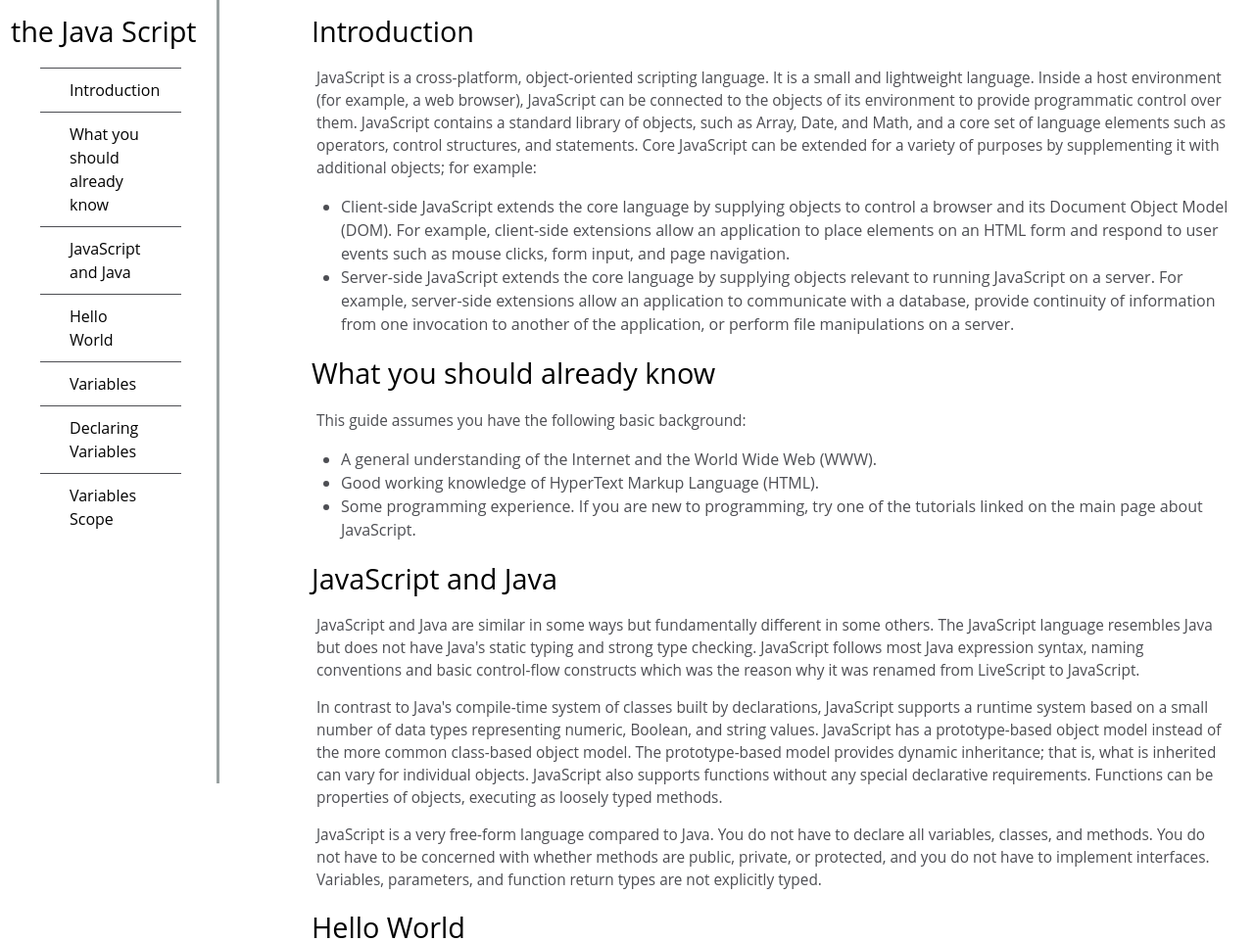
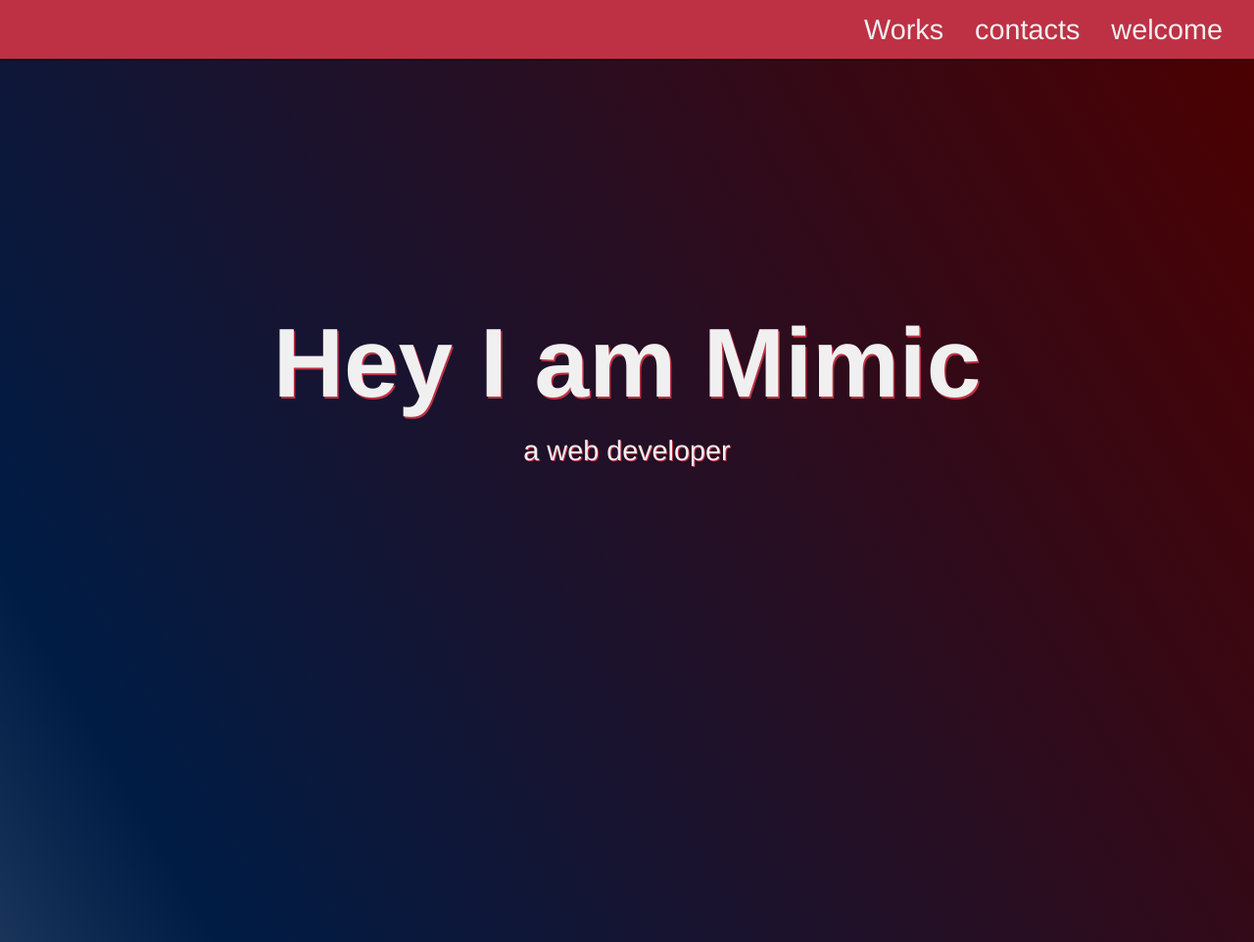
Before and after one commit to DavidYashar/YasharBaradarvar, a PHP site: page / in a window 1280 px wide. Shown: the top 962 px of the page at 98% size. Run offline with PHP 8.4, Linux system fonts and the light colour scheme.

Commit message:
personal portfolio page

```diff
--- a/index.html
+++ b/index.html
@@ -2,133 +2,54 @@
 <html lang="en">
 <head>
     <meta charset="UTF-8">
-    <link rel="stylesheet" href="styles.css">
     <meta http-equiv="X-UA-Compatible" content="IE=edge">
     <meta name="viewport" content="width=device-width, initial-scale=1.0">
-    <title>Technical Documentation</title>
+    <link rel="stylesheet" href="styles.css">
+    <link rel="stylesheet" href="https://cdnjs.cloudflare.com/ajax/libs/font-awesome/4.7.0/css/font-awesome.min.css">
+    <title>Personal Portfolio WebPage</title>
 </head>
 <body>
-    <main id="main-doc">
-
-        <nav id="navbar">
-            <header> the Java Script</header>
-            <!-- <a class="nav-link">This technical documentation is about the Java Script</a> -->
-
-            <ul>
-                <li><a class="nav-link" href="#introduction">Introduction</a></li>
-                <li><a class="nav-link" href="#what_you_should_already_know">What you should already know</a></li>
-                <li><a class="nav-link" href="#javascript_and_java">JavaScript and Java</a></li>
-                <li><a class="nav-link" href="#hello_world">Hello World</a></li>
-                <li><a class="nav-link" href="#variables">Variables</a></li>
-                <li><a class="nav-link" href="#declaring_variables">Declaring Variables</a></li>
-                <li><a class="nav-link" href="#variables_scope">Variables Scope</a></li>
-
-            </ul>
-        </nav>
-
-        <section id="introduction" class="main-section">
-            <header>Introduction</header>
-
-            <p>JavaScript is a cross-platform, object-oriented scripting language. It is a small and lightweight language.
-                Inside a host environment (for example, a web browser), JavaScript can be connected to the objects of its environment
-                 to provide programmatic control over them.
-
-                JavaScript contains a standard library of objects, such as Array, Date, and Math, and a core set of language elements
-                 such as operators, control structures, and statements. Core JavaScript can be extended for a variety of purposes by
-                 supplementing it with additional objects; for example:</p>
-                 <ul>
-                    <li>Client-side JavaScript extends the core language by supplying objects to control a browser and its Document Object Model (DOM).
-                         For example, client-side extensions allow an application to place elements on an HTML form and respond to user events such as mouse clicks,
-                          form input, and page navigation.</li>
-                          <li>Server-side JavaScript extends the core language by supplying objects relevant to running JavaScript on a server. For example,
-                             server-side extensions allow an application to communicate with a database, provide continuity of information from one invocation
-                              to another of the application, or perform file manipulations on a server.</li>
-                 </ul>
-        </section>
-        <section id="what_you_should_already_know" class="main-section">
-            <header>What you should already know</header>
-            <p>This guide assumes you have the following basic background:</p>
-            <ul>
-                <li>A general understanding of the Internet and the World Wide Web (WWW).</li>
-                <li>Good working knowledge of HyperText Markup Language (HTML).</li>
-                <li>Some programming experience. If you are new to programming,
-                     try one of the tutorials linked on the main page about JavaScript.</li>
-            </ul>
-        </section>
-        <section id="javascript_and_java" class="main-section">
-            <header>JavaScript and Java</header>
-            <p>JavaScript and Java are similar in some ways but fundamentally different in some others. The JavaScript language resembles Java
-                 but does not have Java's static typing and strong type checking. JavaScript follows most Java expression syntax,
-                  naming conventions and basic control-flow constructs which was the reason why it was renamed from LiveScript to JavaScript.</p>
-
-                  <p>In contrast to Java's compile-time system of classes built by declarations, JavaScript supports a runtime system based on a
-                small number of data types representing numeric, Boolean, and string values. JavaScript has a prototype-based object model
-                instead of the more common class-based object model. The prototype-based model provides dynamic inheritance; that is,
-                what is inherited can vary for individual objects. JavaScript also supports functions without any special declarative requirements.
-                 Functions can be properties of objects, executing as loosely typed methods.</p>
-
-               <p> JavaScript is a very free-form language compared to Java. You do not have to declare all variables, classes, and methods.
-                You do not have to be concerned with whether methods are public, private, or protected, and you do not have to implement interfaces.
-                 Variables, parameters, and function return types are not explicitly typed.</p>
+    <nav id="navbar" class="nav">
+     <ul>
+        <li><a class="nav-list" href="#projects">Works</a></li>
+        <li><a class="nav-list" href="#contacts">contacts</a></li>
+        <li><a class="nav-list" href="#welcome-section">welcome</a></li>
+     </ul>
+    </nav >
+    <section id="welcome-section">
+    <h1 >Hey I am Mimic</h1>
+    <p>a web developer</p>
+    </section>
+    <div class="image">
+    <section id="projects">
+        <a href="https://www.freecodecamp.org/learn/2022/responsive-web-design/build-a-survey-form-project/build-a-survey-form" target="_blank"><img   class="project-tile" src="https://w3layouts.com/wp-content/uploads/2018/09/customer_survey_form_full_Free06-09-2018_1815966668.jpg"> </a>
+        <a href="https://www.freecodecamp.org/learn/2022/responsive-web-design/build-a-tribute-page-project/build-a-tribute-page" target="_blank"><img  class="project-tile"  src="https://devpractical.com/public/2020/html-css-project-tribute-page.png"></a>
+        <a href="https://www.freecodecamp.org/learn/2022/responsive-web-design/build-a-technical-documentation-page-project/build-a-technical-documentation-page" target="_blank"><img  class="project-tile" src="https://themes.3rdwavemedia.com/wp-content/uploads/2019/07/coderdocs-documentation-template-bootstrap.jpg"></a>
+        <a href="https://www.freecodecamp.org/learn/2022/responsive-web-design/build-a-product-landing-page-project/build-a-product-landing-page" target="_blank"><img   class="project-tile" src="https://www.creativefabrica.com/wp-content/uploads/2021/03/01/Single-Product-Landing-Page-Template-Graphics-9069632-1-1-580x387.jpg"></a>
+    </div>
+    </section>
+    <section id="contacts">
+        <h1>Lets work together</h1>
+        <p>How you like your coffee?</p>
 
 
-        </section>
-        <section id="hello_world" class="main-section">
-            <header>Hello World</header>
-            <p>To get started with writing JavaScript, open the Scratchpad and write your first "Hello world" JavaScript code:</p>
-            <code>function greetMe(yourName) { alert("Hello " + yourName); }
-                greetMe("World");</code>
-                <p>Select the code in the pad and hit Ctrl+R to watch it unfold in your browser!</p>
-
-
-        </section>
-        <section id="variables" class="main-section">
-            <header>Variables</header>
-            <p>You use variables as symbolic names for values in your application. The names of variables, called identifiers,
-                conform to certain rules.</p>
-
-                <p>A JavaScript identifier must start with a letter, underscore (_), or dollar sign ($); subsequent characters
-                can also be digits (0-9). Because JavaScript is case sensitive, letters include the characters "A" through "Z" (uppercase)
-                 and the characters "a" through "z" (lowercase).</p>
-
-                 <p>You can use ISO 8859-1 or Unicode letters such as å and ü in identifiers. You can also use the Unicode escape sequences
-                 as characters in identifiers. Some examples of legal names are Number_hits, temp99, and _name.</p>
-
-        </section>
-        <section id="declaring_variables" class="main-section">
-            <header>Declaring Variables</header>
-            <p>You can declare a variable in three ways:</p>
-            <p>With the keyword var. For example,</p>
-            <code>var x = 42.</code>
-            <p>This syntax can be used to declare both local and global variables.</p>
-
-                <p>By simply assigning it a value. For example,</p>
-            <code>x = 42.</code>
-            <p>This always declares a global variable. It generates a strict JavaScript warning. You shouldn't use this variant.</p>
-
-                <p>With the keyword let. For example,</p>
-                <code>let y = 13.</code>
-                <p>his syntax can be used to declare a block scope local variable. See Variable scope below.</p>
-
-        </section>
-        <section id="variables_scope" class="main-section">
-            <header>Variables Scope</header>
-            <p>When you declare a variable outside of any function, it is called a global variable, because it is available
-                 to any other code in the current document. When you declare a variable within a function, it is called a local variable,
-                  because it is available only within that function.</p>
-
-                <p>JavaScript before ECMAScript 2015 does not have block statement scope; rather, a variable declared within a block is local
-                     to the function (or global scope) that the block resides within. For example the following code will log 5, because the
-                     scope of x is the function (or global context) within which x is declared, not the block, which in this case is an if
-                     statement.</p>
-
-            <code>if (true) { var x = 5; } console.log(x); // 5</code>
-            <p>This behavior changes, when using the let declaration introduced in ECMAScript 2015.</p>
-            <code>if (true) { let y = 5; } console.log(y); // ReferenceError: y is
-                not defined</code>
-
-        </section>
-
-    </main>
+            <div id="profile-link"><a href="https://www.facebook.com/Yashar.Baradar/"  class="fa fa-facebook"></a></div>
+            <div id="profile-link"><a href="https://github.com/DavidYashar" class="fa fa-github" alt="GitHub"></a></div>
+            <div id="profile-link"><a href="https://www.linkedin.com/in/yashar-baradarvar-540026157/" class="fa fa-linkedin"  alt="Linkedin"></a></div>
+        </ul>
+    </section>
+    <hr>
+    <hr>
+    <footer id="footer">
+        <ul>
+       <li><h5>This is just a fake portfolio for my exam</h5></li>
+        <li><div class="name-logo">
+       <h5>Thanks Free code camp</h5>
+        </div></li>
+    <li><div class="logo">
+       <a href="https://www.freecodecamp.org/"><img src="https://cdn4.iconfinder.com/data/icons/logos-brands-5/24/freecodecamp-512.png" target="_blank"></a>
+         </div></li>
+        </ul>
+    </footer>
 </body>
 </html>
--- a/styles.css
+++ b/styles.css
@@ -1,102 +1,258 @@
-#navbar {
-    position: fixed;
-    min-width: 220px;
-    top: 0px;
-    left: 0px;
-    width: 250px;
-    height: 100%;
-    border-right: solid;
-    border-color: rgba(0, 22, 22, 0.4);
-    padding-left: 1px;
+:root {
+    --main-white: #f0f0f0;
+    --main-red: #be3144;
+    --main-blue: #45567d;
+    --main-gray: #303841;
+
+}
+* {
+    margin: 0;
+    padding: 0;
+}
+*, *::before, *::after {
+    box-sizing: inherit;
+}
+@media (max-width: 56.25em){
+    html{
+        font-size: 58%;
+    }
+}
+html {
+    box-sizing: border-box;
+    scroll-behavior:smooth;
+}
+body {
+    font-family:'Franklin Gothic Medium', 'Arial Narrow', Arial, sans-serif;
+    font-size: 1.8rem;
+    font-weight: 400;
+    line-height: 1.4;
+
+    background: linear-gradient(60deg, #003f7d45 , #001c45, #4d0000);
+}
 
 
+.nav {
+    display:grid;
+    justify-content: flex-end;
+    position: fixed;
+    width: 100%;
+    top: 5;
+    left: 0;
+    height: 60px;
+    background: var(--main-red);
+    box-shadow: 0 2px 0 rgb(0 0 0 /40%);
 }
-p {
-
-        display: block;
-        margin-block-start: 1em;
-        margin-block-end: 1em;
-        margin-inline-start: 0px;
-        margin-inline-end: 0px;
+.nav-list {
+    display: block;
+    margin-right: 2rem;
+    margin-top: 0.6rem;
 
 }
-header {
-    color: black;
-    margin: 10px;
-    text-align: center;
-    font-size: 1.8em;
-    font-weight: thin;
+.nav-list:hover{
+    color:black;
+    animation-name: up;
+    position:relative;
+    animation-duration: 1s;
 }
-nav {
-    display: block;
-    width: 120px;
+ul {
+    list-style: none;
+
 }
-
-#navbar li {
-    color: #4d4e53;
-    border-top: 1px solid;
-    border-top-width: 1px;
-    border-top-style: solid;
-    border-top-color: initial;
-    list-style: none;
-    list-style-position: initial;
-    list-style-image: initial;
-    list-style-type: none;
-    position: relative;
-    width: 80%;
-
-
+.nav li {
+    display:inline;
+    float: left;
 }
 li {
     display: list-item;
     text-align: -webkit-match-parent;
+}
+.nav-list a {
+    display: block;
+    font-size: 2.2rem;
+    padding: 2rem;
+}
+a {
+    text-decoration: none;
+    color: var(--main-white);
+}
+@media (max-width: 30.625em){
+    #project {
+        padding: 6rem 1rem;
+        padding-top: 6rem;
+        padding-right: 1rem;
+        padding-bottom: 6rem;
+        padding-left: 1rem;
+    }
+}
+
+#project {
+    margin: 60px;
+    width: 1500px;
+    padding: 30px;
+    display: flex;
+    justify-content: space-evenly;
+    align-items: center;
+}
+.project-tile {
+    justify-items: center;
+    display:inline-table;
+    flex-direction: column;
+    padding: 20px;
+    margin-left: auto;
+    margin-right:auto;
+    width:max-content;
+    max-width: 100%;
+    width: 640px;
+    height: 400px;
+    align-items: center;
+    border: 3px solid var(--main-red);
 
 }
-#navbar a {
-    display: block;
-    padding: 10px 30px;
-    color: #030303;
-    text-decoration: none;
-    cursor: pointer;
+#welcome-section{
+    text-align: center;
+    padding: 100px;
+    justify-content:end;
+    align-items: center;
+    display: flexbox;
+    text-decoration: #303841;
+    height:1000px;
+    text-justify: newspaper;
 
 }
-section p {
 
-        color: #4d4e53;
-        margin: 15px;
-        font-size: 0.96em;
+#welcome-section  p {
+   text-shadow: 1px 1px #be3144;
+   color: var(--main-white);
+   align-items: center;
+   display: block;
+   font-family:'Franklin Gothic Medium', 'Arial Narrow', Arial, sans-serif;
+}
+#welcome-section h1 {
+    padding-top: 200px;
+    color: var(--main-white);
+    align-items: center;
+    display: block;
+    font-size: 100px;
+    text-shadow: 1.5px 1.5px #be3144;
+    font-family:'Franklin Gothic Medium', 'Arial Narrow', Arial, sans-serif;
+ }
+ .image {
+    text-align: center;
+ }
+ #contacts h1 {
+    color: antiquewhite;
+    font-size: 80px;
+    font-weight: bolder;
+    text-shadow: 1.5px 1.5px #530510;
+ }
+ #contacts p {
+    color: rgb(251, 196, 124);
+    font-size: 50px;
+    font-weight: bolder;
+    text-shadow: 1px 1px #94071a;
+ }
+#contacts {
+    padding-top: 200px;
+    padding-bottom: 100px;
+    text-align: center;
+    font-family: 'Franklin Gothic Medium', 'Arial Narrow', Arial, sans-serif;
+    font-weight: bolder;
+    font-size: larger;
+}
+#footer img {
+     width: 30px;
+     height: 30px;
+     justify-content: end;
+}
+
+#footer {
+    text-shadow: 1px 0 0 #ff7c7c;
+    display: inline;
+    font-weight: lighter;
+}
+.logo {
+    text-align: center;
+}
+.name-logo {
+    text-align: center;
+    padding-right: 40px;
+}
+hr {
+   background-color: #0a0000;
+   box-sizing: var(--main-red);
+}
+#contacts div {
+    text-align: center;
+    display: inline-block;
+    width: 50px;
+    height: 50px;
+    padding: 40px;
+    margin: 30px;
+    font-size: larger;
+    font-weight: bolder;
+}
+.fa {
+    padding: 20px;
+    font-size: 30px;
+    width: 50px;
+    text-align: center;
+    text-decoration: none;
+    margin: 5px 2px;
+
 
 }
-section {
+/* @keyframes move {
+    0% {
+        up: 5px;
+    }
+    50% {
+        up: 10px;
+    }
+    100% {
+        up: 15px;
+    }
+} */
+
+  .fa.fa-facebook:hover {
+      position:relative;
+      left: 10px;
+      color: blue ;
+  }
+  .fa.fa-github:hover {
+    position:relative;
+    left: 10px;
+    color: rgb(0, 0, 0) ;
+}
+.fa.fa-linkedin:hover {
+      position: relative;
+
+      left: 10px;
+    color: rgb(9, 66, 252) ;
+}
+footer {
     display: block;
-}
-body {
-    min-width: 290px;
-    color: #4d4e53;
-    background-color: #ffffff;
-    font-family: 'Open Sans', Arial, sans-serif;
-    line-height: 1.5;
-     padding-left: 300px;
+    width:max-content;
+    align-items: center;
+    text-align: center;
+    width: 100%;
+    flex-direction: column;
+    padding: 5px 0;
 
 }
-#main-doc header {
-    text-align: left;
-}
-code {
-    display: block;
-    text-align: left;
-    white-space: pre-line;
-    position: relative;
-    word-break: normal;
-    word-wrap: normal;
-    line-height: 2;
-    background-color: #f7f7f7;
-    padding: 15px;
-    margin: 10px;
-    border-radius: 5px;
-}
-
-    @media screen and (min-width: 480px) {
-        #navbar {width: 200px; float: left;}
-        #main {margin-left: 216px;}
-      }
+  @keyframes up {
+    0% {
+        top: 0px;
+    }
+    25% {
+        top: 5px;
+    }
+    50% {
+        top: 10px;
+    }
+    75% {
+        top: 5px;
+    }
+    100% {
+        top: 0px;
+    }
+  }
```
